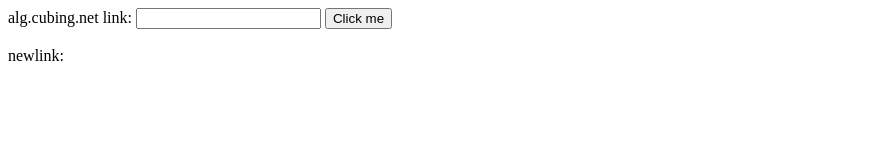
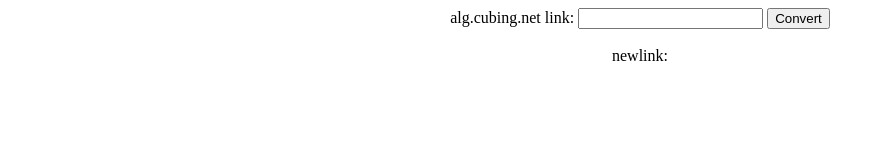
Before and after one commit to StewyC/stewyc.github.io, a plain HTML site: page index.html in a window 1280 px wide. Shown: the whole page, without its empty margins (0-885 px from the left). Drawn offline with Linux system fonts and the light colour scheme.

Commit message:
changed some things

```diff
--- a/index.html
+++ b/index.html
@@ -4,11 +4,11 @@
 
 
 <body>
-
+<center>
 	alg.cubing.net link:
 	<input type="text" id="initlink">
-	<button onclick="giveresult()">Click me</button><br><br>
-	newlink: <a id="owt"></a>
+	<button onclick="giveresult()">Convert</button><br><br>
+	newlink:<br> <a id="owt"></a>
 
 	<br>
 
@@ -16,7 +16,7 @@
 
 
 
-
+</center>
 
 	<script>
 
```
